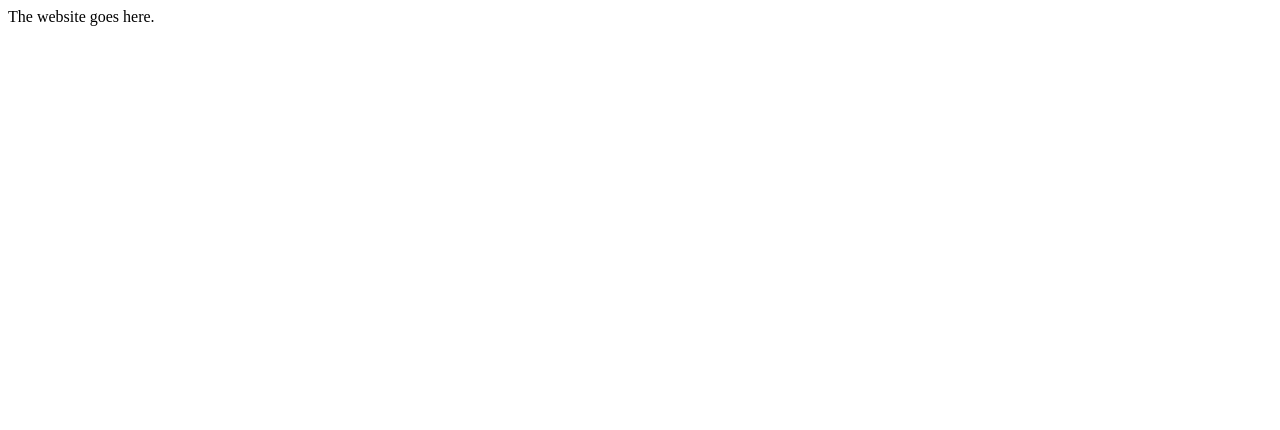
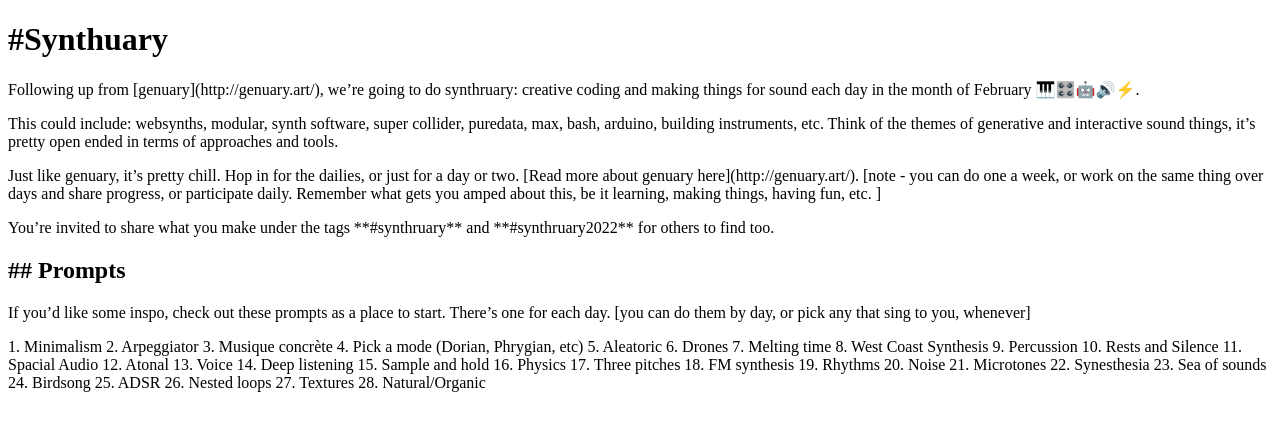
Before and after one commit to whichlight/synthruary.com, a plain HTML site: page index.html in a window 1280 px wide. Drawn offline with Linux system fonts and the light colour scheme.

Commit message:
paste in text

```diff
--- a/index.html
+++ b/index.html
@@ -4,6 +4,55 @@
     <title>Synthuary</title>
 </head>
 <body>
-The website goes here.
+  <h1>#Synthuary</h1>
+
+  <p>
+    Following up from [genuary](http://genuary.art/), we’re going to do synthruary: creative coding and making things for sound each day in the month of February 🎹🎛️🤖🔊⚡.
+  </p>
+  <p>
+    This could include: websynths, modular, synth software, super collider, puredata, max, bash, arduino, building instruments, etc. Think of the themes of generative and interactive sound things, it’s pretty open ended in terms of approaches and tools.
+  </p>
+  <p>
+    Just like genuary, it’s pretty chill. Hop in for the dailies, or just for a day or two. [Read more about genuary here](http://genuary.art/). [note - you can do one a week, or work on the same thing over days and share progress, or participate daily. Remember what gets you amped about this, be it learning, making things, having fun, etc. ]
+  </p>
+  <p>
+    You’re invited to share what you make under the tags **#synthruary** and **#synthruary2022** for others to find too.
+  </p>
+  <h2>
+    ## Prompts
+  </h2>
+  <p>
+    If you’d like some inspo, check out these prompts as a place to start. There’s one for each day. [you can do them by day, or pick any that sing to you, whenever]
+  </p>
+  1. Minimalism
+  2. Arpeggiator
+  3. Musique concrète
+  4. Pick a mode (Dorian, Phrygian, etc)
+  5. Aleatoric
+  6. Drones
+  7. Melting time
+  8. West Coast Synthesis
+  9. Percussion
+  10. Rests and Silence
+  11. Spacial Audio
+  12. Atonal
+  13. Voice
+  14. Deep listening
+  15. Sample and hold
+  16. Physics
+  17. Three pitches
+  18. FM synthesis
+  19. Rhythms
+  20. Noise
+  21. Microtones
+  22. Synesthesia
+  23. Sea of sounds
+  24. Birdsong
+  25. ADSR
+  26. Nested loops
+  27. Textures
+  28. Natural/Organic
+
+
 </body>
 </html>
```
